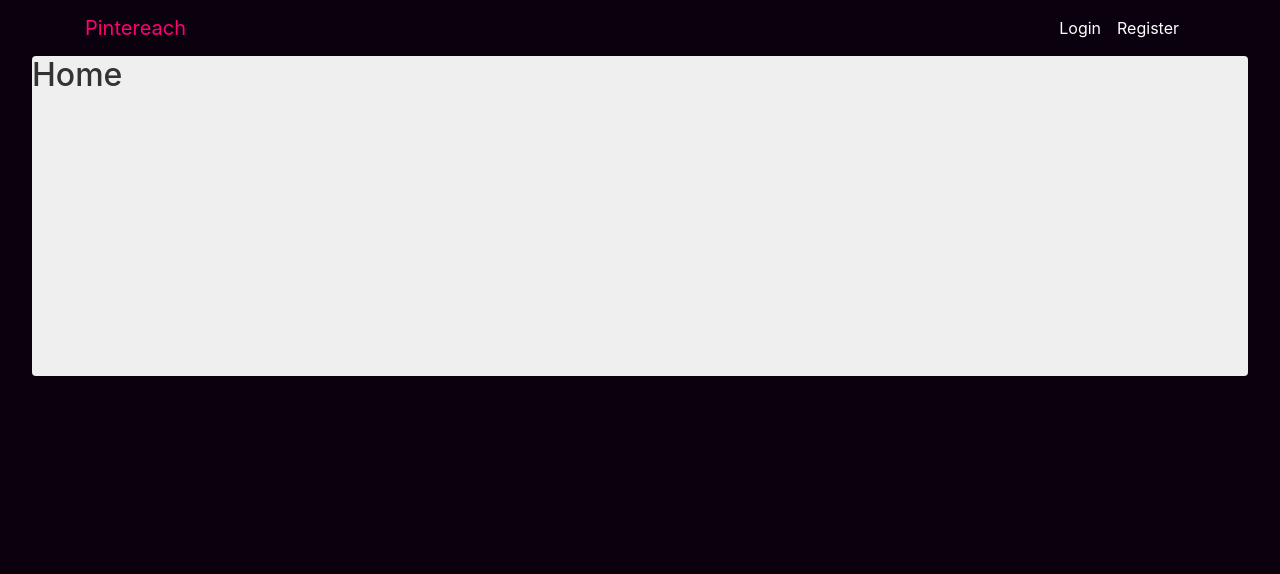
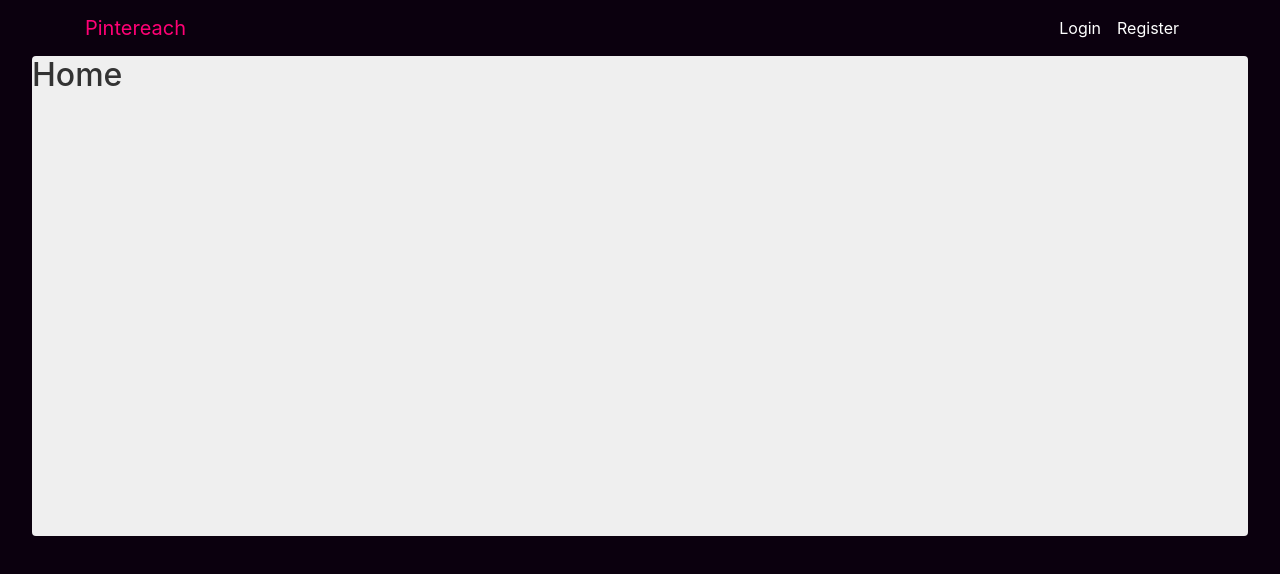
Before and after one commit to daquinons/pintereach-react, a React (Create React App) app: page / in a window 1280 px wide. Shown: the top 574 px of the page. Built offline with nearby package versions, Linux system fonts and the light colour scheme.

Commit message:
Increase size of main container

```diff
--- a/src/App.jsx
+++ b/src/App.jsx
@@ -11,7 +11,7 @@ const StyledContainer = styled(Container)`
   &&& {
     max-width: auto;
     min-width: 95%;
-    min-height: 20rem;
+    min-height: 30rem;
     border-radius: 4px;
     padding: 0;
     padding-bottom: 2rem;
```
